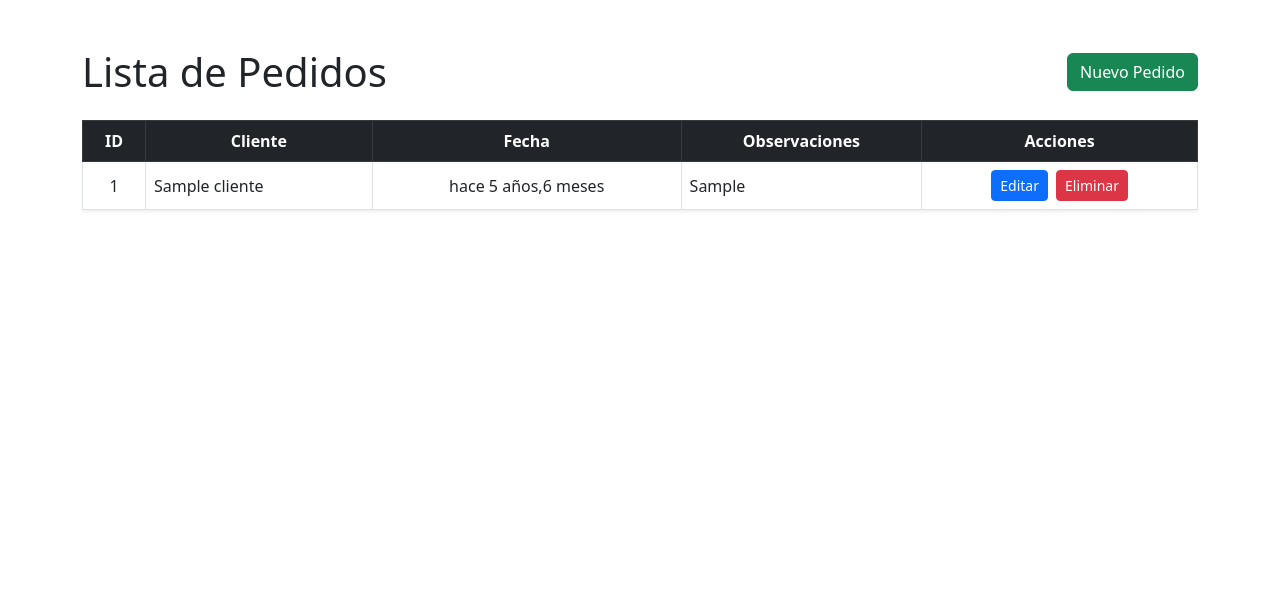
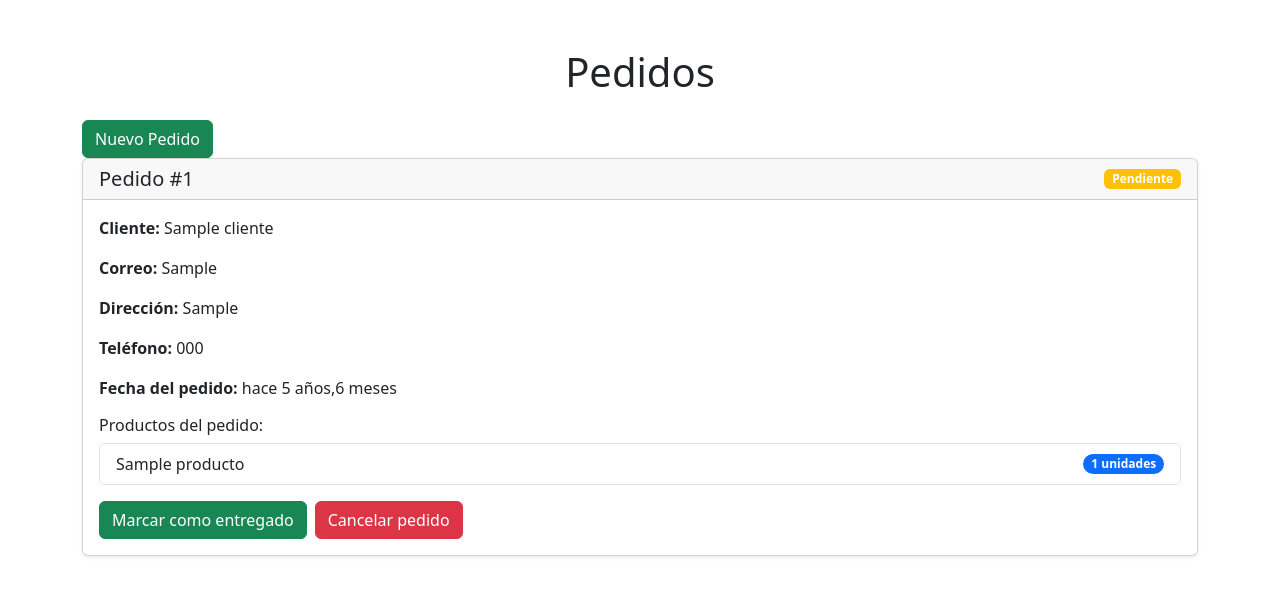
Before and after one commit to DanielEstebangc/tia_mari-sistema_web, a Django app: page /inventario/pedidos/ in a window 1280 px wide. Shown: the top 596 px of the page. Run offline with Django 5.2, Linux system fonts and the light colour scheme; tables that the repository leaves empty hold one stand-in row (values such as "Sample post").

Commit message:
se mejora todas las vista de los pedidos pra que se vea con mas iformacion se actualisan los forms  los modelos y las vistas para mejorar las funcionalidades relacionadas con los pedidos

```diff
--- a/inventario/models.py
+++ b/inventario/models.py
@@ -35,9 +35,25 @@ class Cliente(models.Model):
         return self.nombre
 
 class Pedido(models.Model):
-    cliente = models.ForeignKey(Cliente, on_delete=models.CASCADE, related_name="pedidos")
+    ESTADOS = [
+        ('pendiente', 'Pendiente'),
+        ('entregado', 'Entregado'),
+        ('cancelado', 'Cancelado'),
+    ]
+
+    cliente = models.ForeignKey(Cliente, on_delete=models.CASCADE)
     fecha = models.DateTimeField(auto_now_add=True)
     observaciones = models.TextField(blank=True)
+    estado = models.CharField(max_length=20, choices=ESTADOS, default='pendiente')
 
     def __str__(self):
-        return f"Pedido #{self.id} de {self.cliente.nombre}"
+        return f'Pedido #{self.id} - {self.cliente.nombre}'
+
+
+class ProductoPedido(models.Model):
+    pedido = models.ForeignKey('Pedido', on_delete=models.CASCADE, related_name='productos_pedido')
+    producto = models.ForeignKey(Producto, on_delete=models.CASCADE)
+    cantidad = models.PositiveIntegerField()
+
+    def __str__(self):
+        return f"{self.producto.nombre} x {self.cantidad}"
--- a/inventario/templates/pedidos/lista_pedidos.html
+++ b/inventario/templates/pedidos/lista_pedidos.html
@@ -4,74 +4,65 @@
 <html lang="es">
 <head>
     <meta charset="UTF-8">
-    <title>Lista de Pedidos</title>
+    <title>Pedidos</title>
     <link href="https://cdn.jsdelivr.net/npm/bootstrap@5.3.0/dist/css/bootstrap.min.css" rel="stylesheet">
-    <script src="https://cdn.jsdelivr.net/npm/bootstrap@5.3.0/dist/js/bootstrap.bundle.min.js"></script>
 </head>
 <body>
 <div class="container mt-5">
-    <div class="d-flex justify-content-between align-items-center mb-4">
-        <h1 class="mb-0">Lista de Pedidos</h1>
+    <h1 class="mb-4 text-center">Pedidos</h1>
      <a href="{% url 'crear_pedido' %}" class="btn btn-success">Nuevo Pedido</a>
+
+    {% for pedido in pedidos %}
+    <div class="card mb-4 shadow-sm">
+        <div class="card-header d-flex justify-content-between align-items-center">
+            <h5 class="mb-0">Pedido #{{ pedido.id }}</h5>
+            <span class="badge
+                {% if pedido.estado == 'pendiente' %}bg-warning
+                {% elif pedido.estado == 'entregado' %}bg-success
+                {% elif pedido.estado == 'cancelado' %}bg-danger
+                {% endif %}
+            ">
+                {{ pedido.get_estado_display }}
+            </span>
         </div>
+        <div class="card-body">
+            <p><strong>Cliente:</strong> {{ pedido.cliente.nombre }}</p>
+            <p><strong>Correo:</strong> {{ pedido.cliente.correo }}</p>
+            <p><strong>Dirección:</strong> {{ pedido.cliente.direccion }}</p>
+            <p><strong>Teléfono:</strong> {{ pedido.cliente.telefono }}</p>
+            <p><strong>Fecha del pedido:</strong> {{ pedido.fecha|naturaltime }}</p>
 
-    <div class="table-responsive">
-        <table class="table table-bordered align-middle table-hover shadow-sm">
-            <thead class="table-dark text-center">
-                <tr>
-                    <th>ID</th>
-                    <th>Cliente</th>
-                    <th>Fecha</th>
-                    <th>Observaciones</th>
-                    <th>Acciones</th>
-                </tr>
-            </thead>
-            <tbody>
-                {% for pedido in pedidos %}
-                <tr>
-                    <td class="text-center">{{ pedido.id }}</td>
-                    <td>{{ pedido.cliente.nombre }}</td>
-                    <td class="text-center">{{ pedido.fecha|naturaltime }}</td>
-                    <td>{{ pedido.observaciones|default:"(Sin observaciones)" }}</td>
-                    <td>
-                        <div class="d-flex justify-content-center gap-2">
-                            <a href="{% url 'editar_pedido' pedido.id %}" class="btn btn-sm btn-primary">Editar</a>
-                            <button type="button" class="btn btn-sm btn-danger" data-bs-toggle="modal" data-bs-target="#modalEliminar{{ pedido.id }}">
-                                Eliminar
-                            </button>
+            <h6 class="mt-3">Productos del pedido:</h6>
+            <ul class="list-group mb-3">
+                {% for detalle in pedido.productos_pedido.all %}
+                <li class="list-group-item d-flex justify-content-between align-items-center">
+                    {{ detalle.producto.nombre }}
+                    <span class="badge bg-primary rounded-pill">{{ detalle.cantidad }} unidades</span>
+                </li>
+                {% empty %}
+                <li class="list-group-item">Este pedido no tiene productos.</li>
+                {% endfor %}
+            </ul>
+
+            {% if pedido.estado == 'pendiente' %}
+            <form method="post" class="d-flex gap-2">
+                {% csrf_token %}
+                <input type="hidden" name="pedido_id" value="{{ pedido.id }}">
+                <button name="estado" value="entregado" class="btn btn-success">Marcar como entregado</button>
+                <button name="estado" value="cancelado" class="btn btn-danger">Cancelar pedido</button>
+            </form>
+            {% else %}
+            <div class="alert alert-info mb-0">
+                Este pedido ya fue <strong>{{ pedido.get_estado_display }}</strong>.
             </div>
-
-                        <!-- Modal de confirmación -->
-                        <div class="modal fade" id="modalEliminar{{ pedido.id }}" tabindex="-1" aria-labelledby="modalLabel{{ pedido.id }}" aria-hidden="true">
-                          <div class="modal-dialog modal-dialog-centered">
-                            <div class="modal-content">
-                              <div class="modal-header bg-danger text-white">
-                                <h5 class="modal-title" id="modalLabel{{ pedido.id }}">Confirmar eliminación</h5>
-                                <button type="button" class="btn-close" data-bs-dismiss="modal" aria-label="Cerrar"></button>
-                              </div>
-                              <div class="modal-body">
-                                ¿Estás seguro de que deseas eliminar el pedido <strong>#{{ pedido.id }}</strong> del cliente <strong>{{ pedido.cliente.nombre }}</strong>?
-                              </div>
-                              <div class="modal-footer">
-                                <form method="post" action="{% url 'eliminar_pedido' pedido.id %}">
-                                    {% csrf_token %}
-                                    <button type="button" class="btn btn-secondary" data-bs-dismiss="modal">Cancelar</button>
-                                    <button type="submit" class="btn btn-danger">Eliminar</button>
-                                </form>
+            {% endif %}
         </div>
     </div>
+    {% empty %}
+    <div class="alert alert-warning text-center">
+        No hay pedidos registrados.
     </div>
-                        </div>
-                    </td>
-                </tr>
-                {% empty %}
-                <tr>
-                    <td colspan="5" class="text-center">No hay pedidos registrados.</td>
-                </tr>
     {% endfor %}
-            </tbody>
-        </table>
-    </div>
 </div>
 </body>
 </html>
--- a/inventario/urls.py
+++ b/inventario/urls.py
@@ -17,9 +17,9 @@ urlpatterns = [
     path('clientes/agregar/', views.agregar_cliente, name='agregar_cliente'),
     path('clientes/editar/<int:id>/', views.editar_cliente, name='editar_cliente'),
     path('clientes/eliminar/<int:id>/', views.eliminar_cliente, name='eliminar_cliente'),
-    # Rutas para pedidos
+    # Detalle de pedido para repartidor
     path('pedidos/', views.lista_pedidos, name='lista_pedidos'),
     path('pedidos/nuevo/', views.crear_pedido, name='crear_pedido'),
-    path('pedidos/<int:pk>/editar/', views.editar_pedido, name='editar_pedido'),
-    path('pedidos/<int:pk>/eliminar/', views.eliminar_pedido, name='eliminar_pedido'),
+
+
 ]
--- a/inventario/views.py
+++ b/inventario/views.py
@@ -8,6 +8,10 @@ import json
 from .forms import EntradaForm, SalidaForm, ClienteForm, PedidoForm
 from django.db import IntegrityError
 from django.core.exceptions import ValidationError
+from django.shortcuts import render, redirect
+from .models import Pedido, ProductoPedido, Producto
+from .forms import PedidoForm, ProductoPedidoFormSet
+from django.db import transaction
 
 
 
@@ -155,35 +159,43 @@ def eliminar_cliente(request, id):
         return redirect('lista_clientes')
     return render(request, 'clientes/eliminar_cliente.html', {'cliente': cliente})
 
-# Vistas para registrar un pedido
+
 def lista_pedidos(request):
-    pedidos = Pedido.objects.all().order_by('-fecha')
+    pedidos = Pedido.objects.select_related('cliente').order_by('-fecha')
     return render(request, 'pedidos/lista_pedidos.html', {'pedidos': pedidos})
 
+@transaction.atomic
 def crear_pedido(request):
     if request.method == 'POST':
-        form = PedidoForm(request.POST)
-        if form.is_valid():
-            form.save()
-            return redirect('lista_pedidos')
+        pedido_form = PedidoForm(request.POST)
+        formset = ProductoPedidoFormSet(request.POST, queryset=ProductoPedido.objects.none())
+
+        if pedido_form.is_valid() and formset.is_valid():
+            pedido = pedido_form.save()
+
+            for form in formset:
+                producto = form.cleaned_data.get('producto')
+                cantidad = form.cleaned_data.get('cantidad')
+
+                if producto and cantidad:
+                    # Crear relación producto-pedido
+                    ProductoPedido.objects.create(
+                        pedido=pedido,
+                        producto=producto,
+                        cantidad=cantidad
+                    )
+
+                    # Actualizar stock
+                    producto.stock_actual -= cantidad
+                    producto.save()
+
+            return redirect('lista_pedidos')  # Cambia según tu nombre de URL
+
     else:
-        form = PedidoForm()
-    return render(request, 'pedidos/formulario.html', {'form': form})
+        pedido_form = PedidoForm()
+        formset = ProductoPedidoFormSet(queryset=ProductoPedido.objects.none())
 
-def editar_pedido(request, pk):
-    pedido = get_object_or_404(Pedido, pk=pk)
-    if request.method == 'POST':
-        form = PedidoForm(request.POST, instance=pedido)
-        if form.is_valid():
-            form.save()
-            return redirect('lista_pedidos')
-    else:
-        form = PedidoForm(instance=pedido)
-    return render(request, 'pedidos/formulario.html', {'form': form})
-
-def eliminar_pedido(request, pk):
-    pedido = get_object_or_404(Pedido, pk=pk)
-    if request.method == 'POST':
-        pedido.delete()
-        return redirect('lista_pedidos')
-    return render(request, 'pedidos/confirmar_eliminar.html', {'pedido': pedido})
+    return render(request, 'pedidos/crear_pedido.html', {
+        'pedido_form': pedido_form,
+        'formset': formset
+    })
```
Also changed, not shown: inventario/forms.py (+15 -0 lines), inventario/templates/pedidos/crear_pedido.html (added, +50 -0 lines), inventario/templates/pedidos/formulario.html (deleted, +0 -47 lines), inventario/migrations/0004_pedidoproducto.py (added), inventario/migrations/0005_pedido_estado_alter_pedido_cliente.py (added), inventario/migrations/0006_rename_pedidoproducto_productopedido.py (added). Lines whose indentation alone changed are shown as unchanged.
